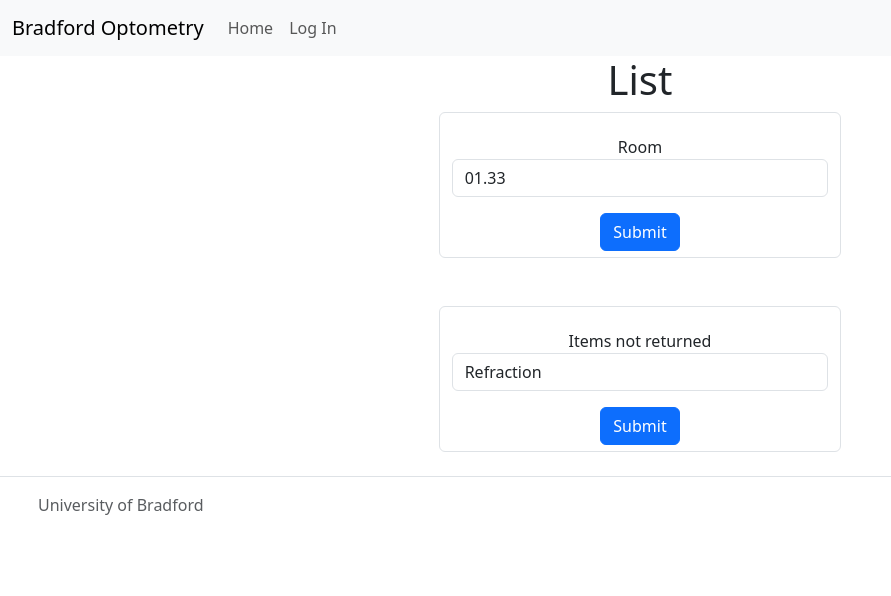
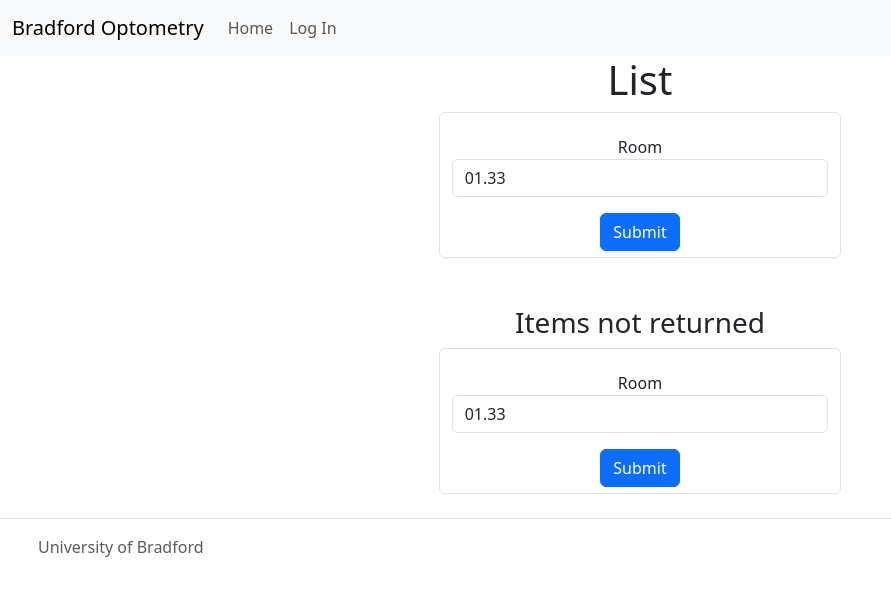
Before and after one commit to louwJohan/optom-eq, a Django app: page /list/ in a window 1280 px wide. Shown: the top 596 px of the page, without its empty margins (0-891 px from the left). Run offline with Django 4.2, Linux system fonts and the light colour scheme; some libraries are stand-ins or nearby versions.

Commit message:
fix bug in items not returned.

```diff
--- a/list/views.py
+++ b/list/views.py
@@ -20,10 +20,11 @@ def list_display(request):
 
 def not_returned(request):
     room = request.GET.get('returns')
-    print(room)
-    ref = Ref.objects.filter(all_returned=False)
-    health = Health.objects.filter(all_returned=False)
-    return render(request, 'not_returned.html', {'ref':ref, 'health':health})
+    if room == "01.29a" or room == "01.09":
+        returns = Health.objects.filter(all_returned=False)
+    else:
+        returns = Ref.objects.filter(all_returned=False)
+    return render(request, 'not_returned.html', {'returns':returns})
 
 def edit(request, pk):
     room = request.session.get('room')
--- a/loan/models.py
+++ b/loan/models.py
@@ -52,7 +52,7 @@ class Health(models.Model):
     ant_eye = models.CharField(max_length=10)
     post_eye = models.CharField(max_length=10)
     focusrod = models.CharField(max_length=10)
-    stand = models.BooleanField(default=False)
+    stand = models.BooleanField(default=False, null=True)
     recording_eq = models.CharField(max_length=10, null=True)
     time_returned = models.TimeField(auto_now_add=False, default='12:00')
     all_returned = models.BooleanField(default=False)
--- a/loan/views.py
+++ b/loan/views.py
@@ -70,12 +70,13 @@ def health(request):
 def returns(request,pk):
     returns = None
     room = request.session.get('room')
+    print(room)
     if room == "01.29a" or room == "01.09":
         returns = get_object_or_404(Health, pk=pk)
     else:
         returns = get_object_or_404(Ref, pk=pk)
     now = datetime.now()
-
+    print(returns)
     current_time = now.strftime("%H:%M:%S")
     if request.method == 'POST':
         returns.all_returned = True
--- a/templates/health.html
+++ b/templates/health.html
@@ -69,13 +69,13 @@
                 </select>
             </div>
             <div class="form-check mt-3">
-                <input class="form-check-input" type="checkbox" value="True" id="stand" name="stand">
+                <input class="form-check-input" type="checkbox" id="stand" name="stand">
                 <label class="form-check-label" for="stand">
                     Stand
                 </label>
             </div>
             <div class="form-check mt-3">
-                <input class="form-check-input" type="checkbox" value="True" id="recording" name="recording">
+                <input class="form-check-input" type="checkbox" id="recording" name="recording">
                 <label class="form-check-label" for="recording">
                     Recording Equipment
                 </label>
--- a/templates/list.html
+++ b/templates/list.html
@@ -19,15 +19,20 @@
         </form>
         </div>
     </div>
+
     <div class="row justify-content-center mt-5">
       <div class="col-lg-4">
+        <h3>Items not returned</h3>
         <form action="{% url 'not_returned' %}" method="GET" class="form-control">
           {% csrf_token %}
         <div class="form-group mt-3">
-          <label for="returns">Items not returned</label>
+          <label for="returns">Room</label>
           <select name="returns" id="returns" class="form-control">
-              <option value="ref">Refraction</option>
-              <option value="health">Occular Health Assesment</option>
+              <option value="01.33">01.33</option>
+              <option value="01.29a">01.29a</option>
+              <option value="01.08">01.08</option>
+              <option value="01.09">01.09</option>
+              <option value="01.12">01.12</option>
           </select>
       </div>
       <button type="submit" class="btn btn-primary mt-3">Submit</button>
--- a/templates/list_display.html
+++ b/templates/list_display.html
@@ -12,6 +12,7 @@
 
 
             {% for item in list %}
+
               <li class="list-group-item">
               <strong>Name:</strong> {{item.student.name}} {{item.student.surname}},
               <strong>Equipment:</strong> {{item.equipment}},
```
Also changed, not shown: templates/not_returned.html (+3 -21 lines), db.sqlite3, loan/migrations/0009_alter_health_stand.py (added).
